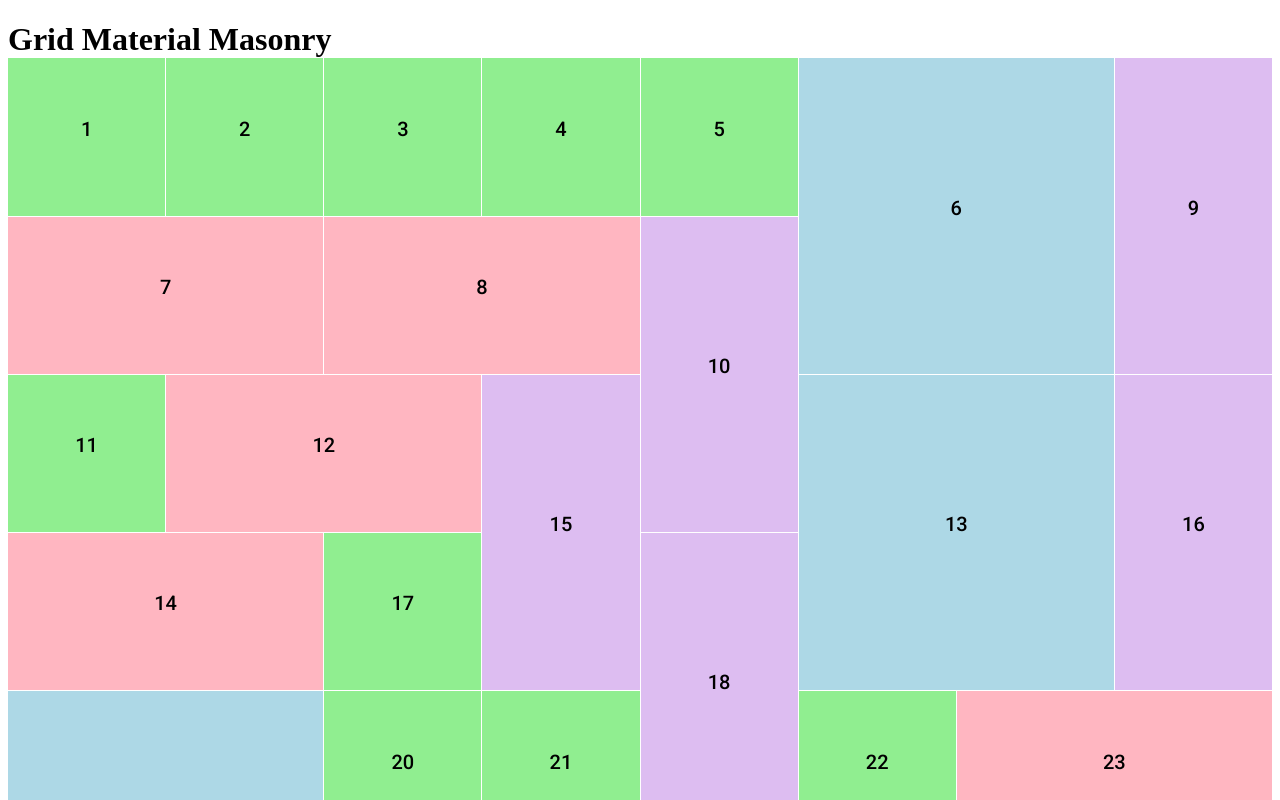
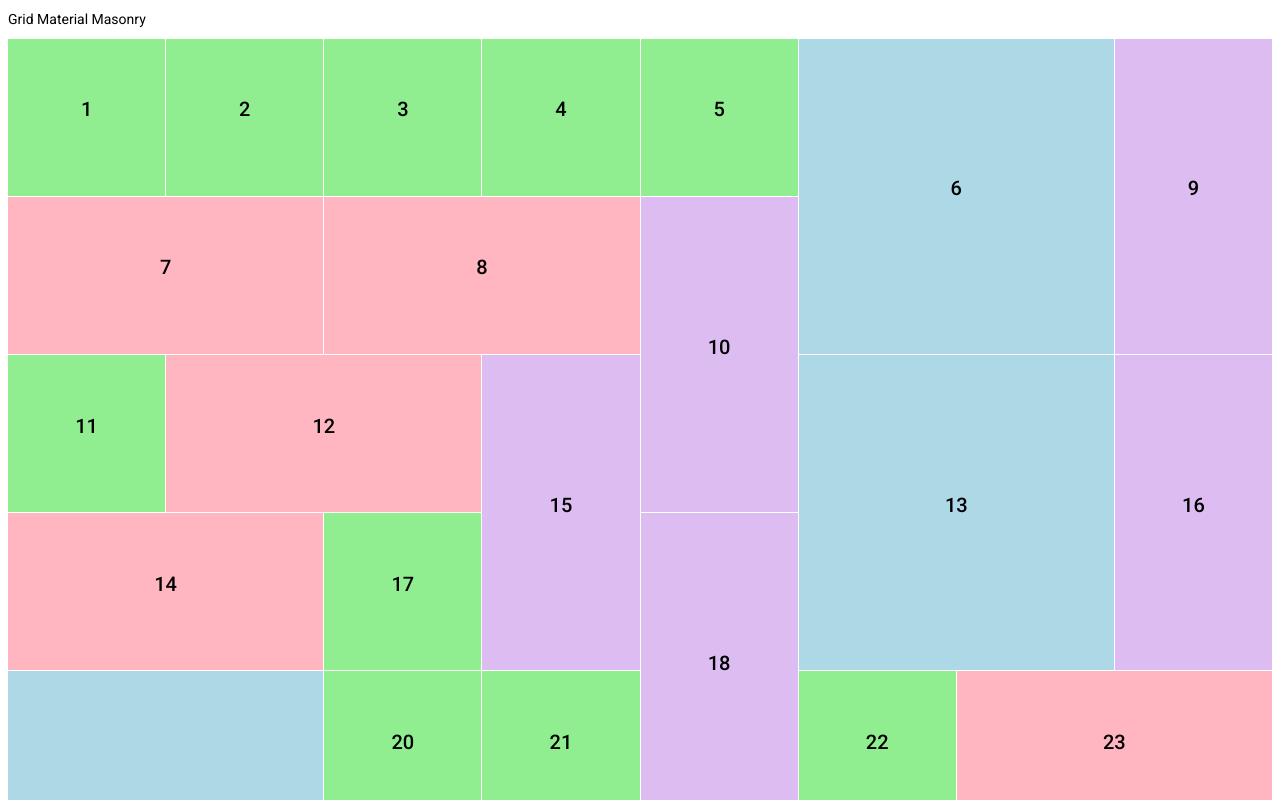
Before and after one commit to filipemoraisjorge/grid-media-feed, an Angular app: page / in a window 1280 px wide. Shown: the top 800 px of the page. Built offline with nearby package versions, Linux system fonts and the light colour scheme.

Commit message:
right title

```diff
--- a/src/app/app.component.html
+++ b/src/app/app.component.html
@@ -1,4 +1,4 @@
-<h1>
+<h1 class="mat-typography">
   {{title}}
+</h1>
   <gmf-grid></gmf-grid>
-</h1>
```
